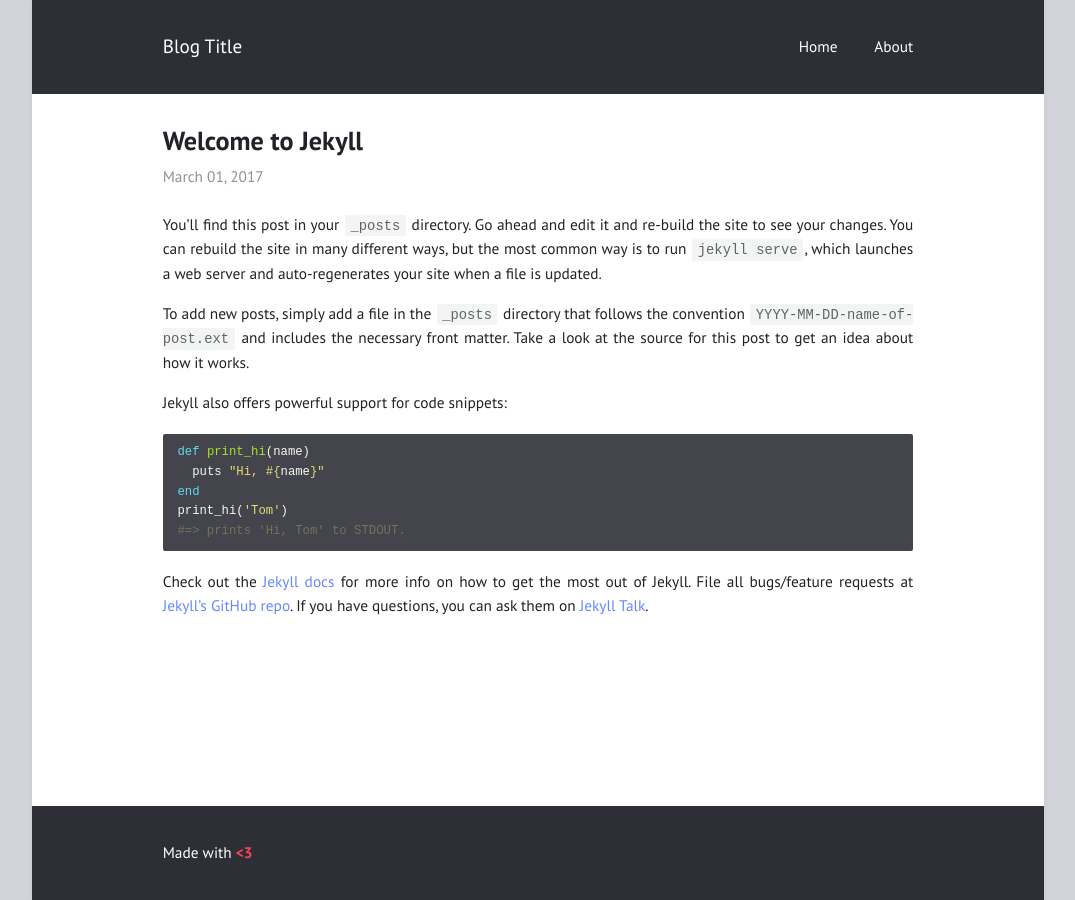
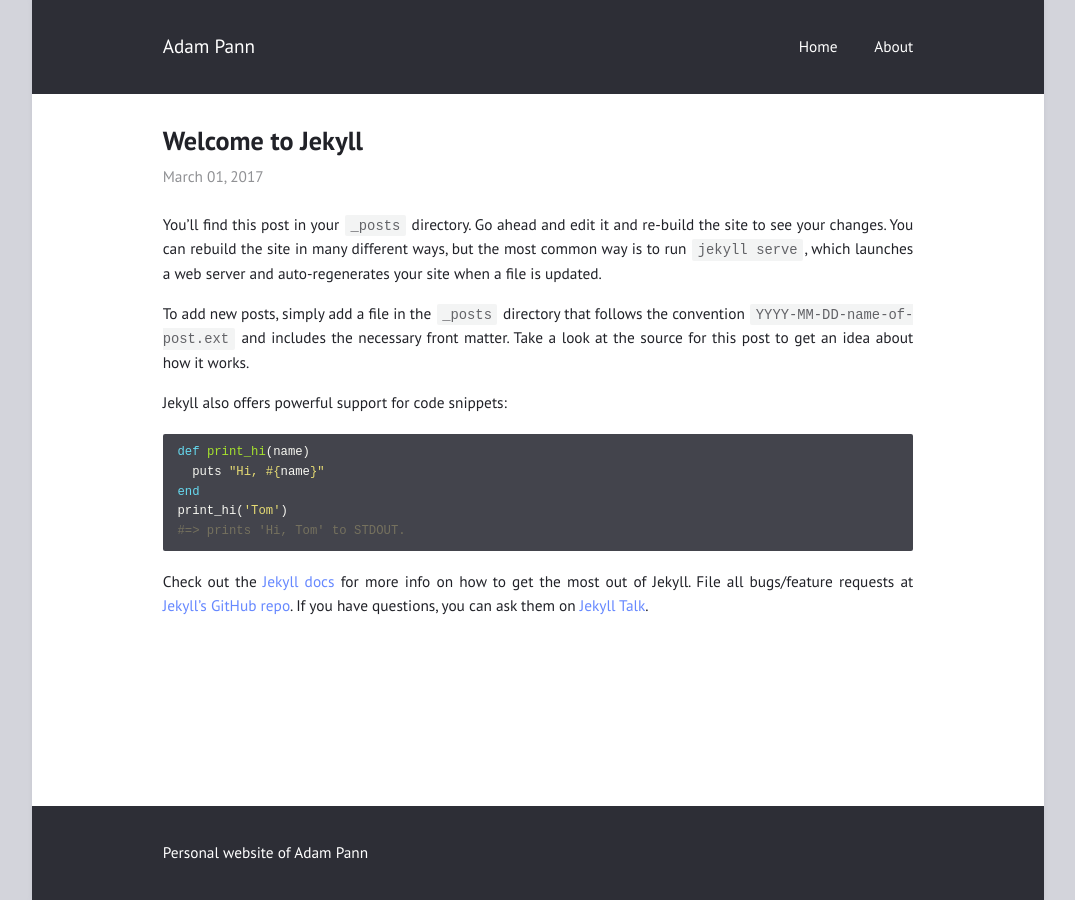
Before and after one commit to adampann/personal, a Jekyll site: the page built from _posts/2017-03-01-welcome-to-jekyll.md, in a window 1280 px wide. Shown: the whole page, without its empty margins (102-1177 px from the left). Built offline with Jekyll 4.4.1, drawn with Linux system fonts in a browser that asks for light colours.

Commit message:
update _config.yml with my info

```diff
--- a/_config.yml
+++ b/_config.yml
@@ -1,6 +1,6 @@
-title: "Blog Title"
-author: "Blog Author"
-description: "Made with <b style=\"color: #f45;\">&lt;3</b>"
+title: "Adam Pann"
+author: "Adam Pann"
+description: "Personal website of Adam Pann"
 permalink: /:title/
 lang: "en"
 excerpt_separator: "\n\n\n"
@@ -16,13 +16,13 @@
 # Menu
 
 navigation:                # accepts {file, title, url, icon, sidebaricon}
-  - {file: "index.html"}
-  - {file: "README.md"}
+  - {file: "index.html", title: "Home"}
+  - {file: "README.md", title: "About"}
 
 external:                  # shows a footer with social links - for available icons see fontawesome.com/icons
-  - {title: Mail, icon: envelope, url: "mailto:niklasbuschmann@users.noreply.github.com"}
-  - {title: Github, icon: github, url: "https://github.com/niklasbuschmann/contrast"}
-  - {title: Subscribe, icon: rss, url: "/feed.xml"}
+  - {title: Mail, icon: envelope, url: "mailto:contact@adampann.com"}
+  - {title: Github, icon: github, url: "https://github.com/adampann"}
+  - {title: Subscribe, icon: instagram, url: "https://www.instagram.com/adampann/"}
 
 comments:
 #  disqus_shortname: ""    # see https://disqus.com/
```
